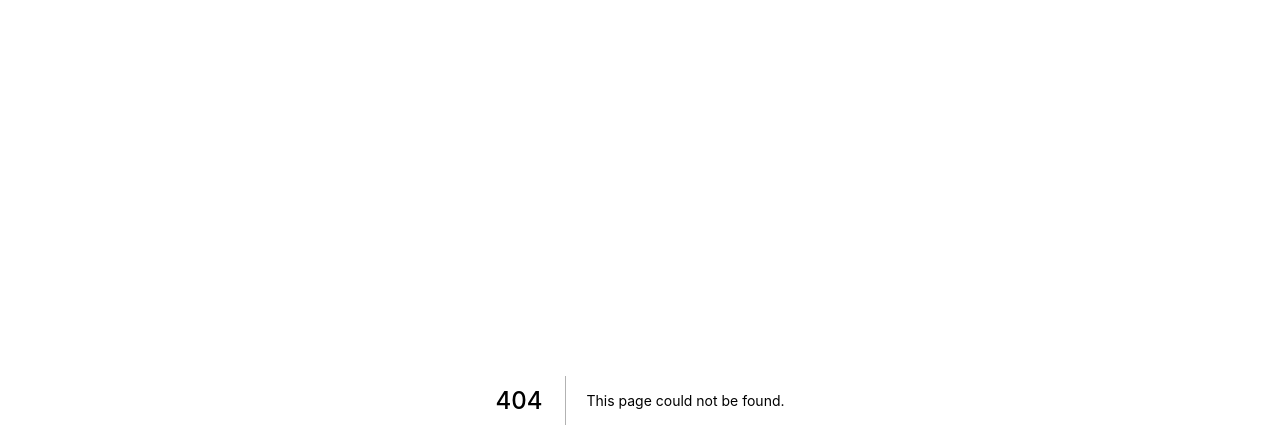
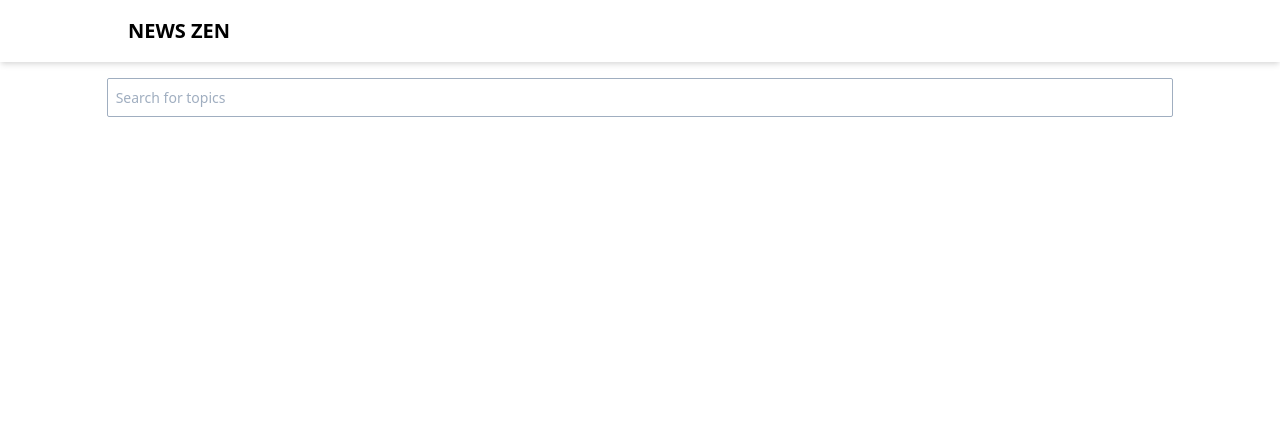
Before and after one commit to thetinygoat/coverall, a Next.js app: page /search in a window 1280 px wide. Before the commit this address had no page. Shown: the top 448 px of the page. Built offline with nearby package versions, Linux system fonts and the light colour scheme.

Commit message:
add search functionality

```diff
--- /dev/null
+++ b/api/search.js
@@ -0,0 +1,6 @@
+import axios from 'axios';
+
+export default async (query) => {
+  const res = await axios.get(`https://newsapi.org/v2/everything?q=${query}&sources=the-hindu&sortBy=popularity&apiKey=52aa34328e3e432e95a560f02a4e0770`);
+  return res.data;
+};
--- a/components/Layout.js
+++ b/components/Layout.js
@@ -1,4 +1,5 @@
 import Head from 'next/head';
+import Navbar from './Navbar';
 
 const Layout = ({ children }) => (
   <div className="grid grid-cols-12">
@@ -7,6 +8,7 @@ const Layout = ({ children }) => (
       <script src="https://unpkg.com/ionicons@5.1.2/dist/ionicons.js" />
 
     </Head>
+    <Navbar />
     {children}
   </div>
 );
--- a/components/Navbar.js
+++ b/components/Navbar.js
@@ -1,8 +1,14 @@
+import Link from 'next/link';
+
 const Navbar = () => (
   <div className="shadow-md col-span-12">
     <div className="py-4 flex justify-between w-4/5 mx-auto items-center">
-      <h2 className="text-xl font-bold">NEWS ZEN</h2>
-      <ion-icon name="search-outline" size="large" />
+      <Link href="/">
+        <h2 className="text-xl font-bold">NEWS ZEN</h2>
+      </Link>
+      <Link href="/search">
+        <ion-icon name="search-outline" size="large" />
+      </Link>
     </div>
   </div>
 );
--- /dev/null
+++ b/components/SearchCard.js
@@ -0,0 +1,27 @@
+import { useState } from 'react';
+import Link from 'next/link';
+
+const SearchCard = ({
+  author, title, description, url, img, time,
+}) => (
+  <div className="col-start-2 col-span-10 py-4">
+    <div className="grid grid-cols-12">
+      <Link href={{ pathname: `/story/${title}`, query: { url } }}>
+        <a target="_blank" className="col-span-7">
+          <h2 className="font-bold text-lg cursor-pointer">{title}</h2>
+        </a>
+      </Link>
+      <div
+        style={{
+          backgroundImage: `url(${img})`,
+          width: '95px',
+          height: '95px',
+          backgroundSize: 'cover',
+        }}
+        className="rounded-sm col-start-9"
+      />
+    </div>
+  </div>
+);
+
+export default SearchCard;
--- a/package.json
+++ b/package.json
@@ -14,6 +14,7 @@
   "dependencies": {
     "axios": "^0.20.0",
     "date-fns": "^2.16.1",
+    "lodash": "^4.17.20",
     "next": "^9.5.3",
     "react": "^16.13.1",
     "react-dom": "^16.13.1"
--- a/pages/index.js
+++ b/pages/index.js
@@ -1,11 +1,9 @@
 import Layout from '../components/Layout';
-import Navbar from '../components/Navbar';
 import getTop from '../api/top';
 import StoryCard from '../components/StoryCard';
 
 const index = ({ data }) => (
   <Layout>
-    <Navbar />
     <h1 className="col-start-2 col-span-10 pt-2 pb-4 text-3xl font-black">Top Stories</h1>
     {data.articles.map((article) => (
       <StoryCard
--- /dev/null
+++ b/pages/search.js
@@ -0,0 +1,51 @@
+import { useState } from 'react';
+import { debounce } from 'lodash';
+import Layout from '../components/Layout';
+import searchUtil from '../api/search';
+import SearchCard from '../components/SearchCard';
+
+const search = () => {
+  const [results, setResults] = useState([]);
+  const handleSearch = (e) => {
+    if (e.target.value.length < 3) {
+      setResults([]);
+      return;
+    }
+    searchUtil(e.target.value).then((res) => {
+      setResults(res.articles);
+    });
+  };
+  const debounceSearch = (...args) => {
+    const debouncedEvent = debounce(...args);
+    return (e) => {
+      e.persist();
+      return debouncedEvent(e);
+    };
+  };
+  return (
+    <Layout>
+      <div className="col-start-2 col-span-10 mt-4">
+        <input
+          type="text"
+          className="w-full border border-gray-500 text-sm p-2 rounded-sm"
+          placeholder="Search for topics"
+          onChange={debounceSearch(handleSearch, 500)}
+        />
+        {results.length > 0 && <h1 className="text-2xl font-black pt-2 pb-4">Search Results</h1>}
+        {results && results.map((article) => (
+          <SearchCard
+            author={article.author}
+            title={article.title}
+            description={article.description}
+            url={article.url}
+            img={article.urlToImage}
+            time={article.publishedAt}
+            key={article.title}
+          />
+        ))}
+      </div>
+    </Layout>
+  );
+};
+
+export default search;
```
